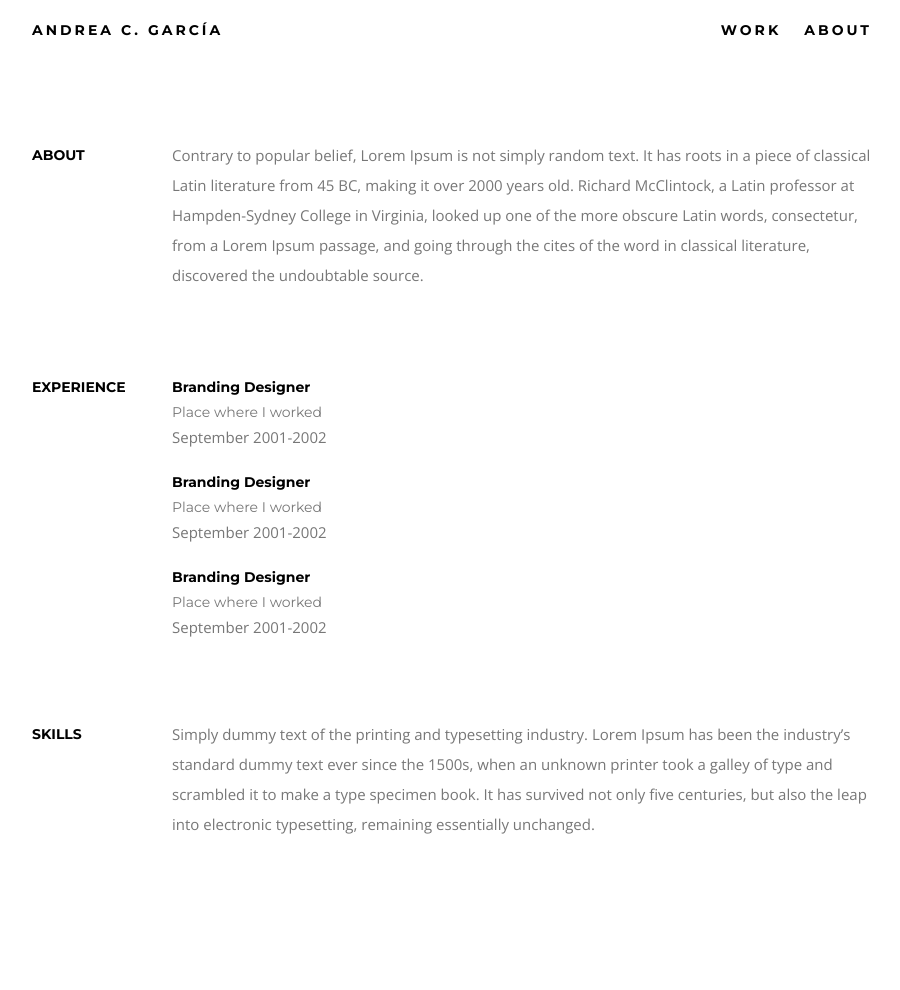
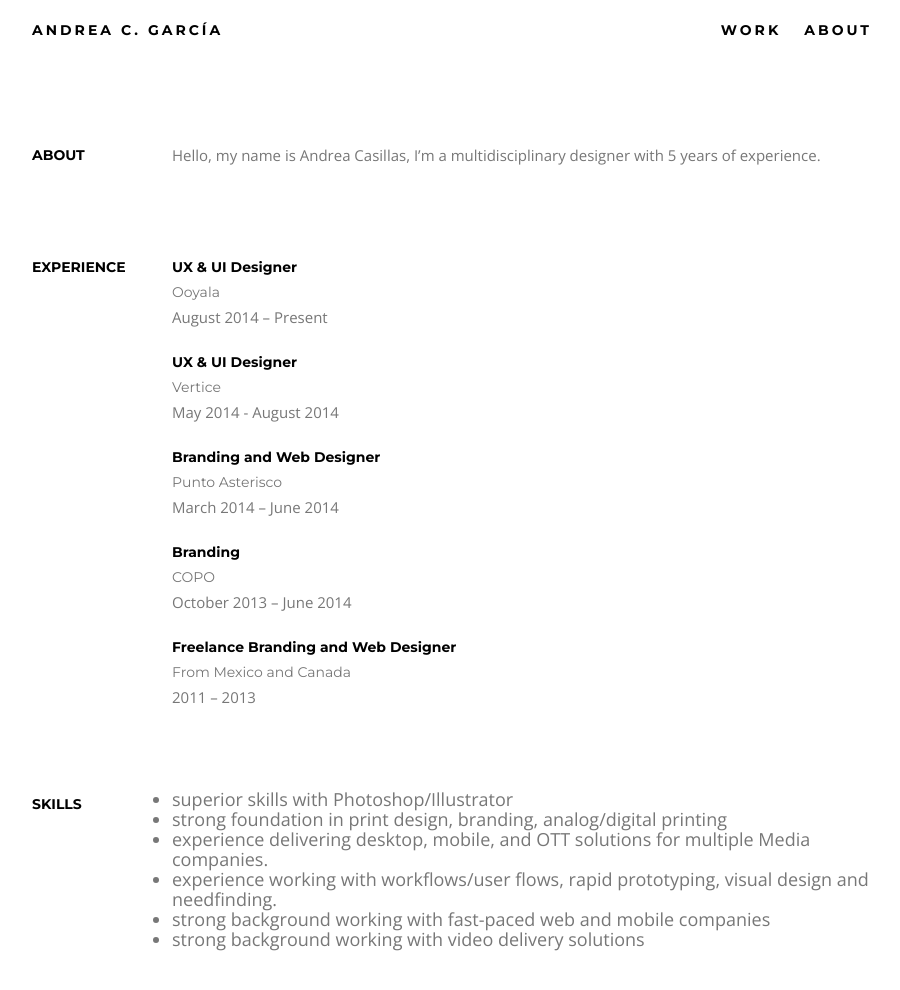
Before and after one commit to acasillas/acasillas, a Jekyll site: the page built from about.md, in a window 1280 px wide and 1029 px high. Shown: the top 990 px of the window, without its empty margins (188-1088 px from the left). Built offline with Jekyll 4.4.1, drawn with Linux system fonts in a browser that asks for light colours.

Commit message:
Update about.md

```diff
--- a/about.md
+++ b/about.md
@@ -5,26 +5,38 @@ permalink: /about/
 class: about
 ---
 
-Contrary to popular belief, Lorem Ipsum is not simply random text. It has roots in a piece of classical Latin literature from 45 BC, making it over 2000 years old. Richard McClintock, a Latin professor at Hampden-Sydney College in Virginia, looked up one of the more obscure Latin words, consectetur, from a Lorem Ipsum passage, and going through the cites of the word in classical literature, discovered the undoubtable source.
+Hello, my name is Andrea Casillas, I'm a multidisciplinary designer with 5 years of experience.
 
 ---
 
 # Experience
 
-## Branding Designer
-<p class="place">Place where I worked</p>
-<p class="datespan">September 2001-2002</p>
+## UX & UI Designer
+<p class="place">Ooyala</p>
+<p class="datespan">August 2014 – Present</p>
 
-## Branding Designer
-<p class="place">Place where I worked</p>
-<p class="datespan">September 2001-2002</p>
+## UX & UI Designer
+<p class="place">Vertice</p>
+<p class="datespan">May 2014 - August 2014</p>
 
-## Branding Designer
-<p class="place">Place where I worked</p>
-<p class="datespan">September 2001-2002</p>
+## Branding and Web Designer
+<p class="place">Punto Asterisco</p>
+<p class="datespan">March 2014 – June 2014</p>
 
+## Branding
+<p class="place">COPO</p>
+<p class="datespan">October 2013 – June 2014</p>
+
+## Freelance Branding and Web Designer
+<p class="place">From Mexico and Canada</p>
+<p class="datespan">2011 – 2013</p>
 ---
 
 # Skills
 
-Simply dummy text of the printing and typesetting industry. Lorem Ipsum has been the industry's standard dummy text ever since the 1500s, when an unknown printer took a galley of type and scrambled it to make a type specimen book. It has survived not only five centuries, but also the leap into electronic typesetting, remaining essentially unchanged.
+- superior skills with Photoshop/Illustrator
+- strong foundation in print design, branding, analog/digital printing
+- experience delivering desktop, mobile, and OTT solutions for multiple Media companies.
+- experience working with workflows/user flows, rapid prototyping, visual design and needfinding.
+- strong background working with fast-paced web and mobile companies
+- strong background working with video delivery solutions
```
